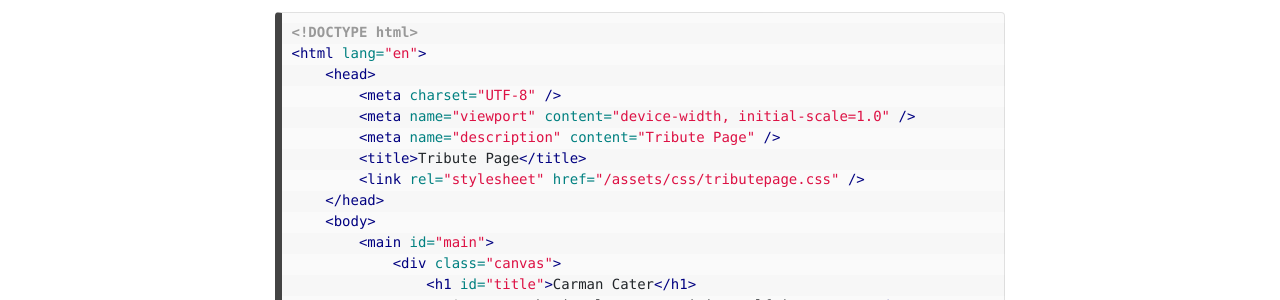
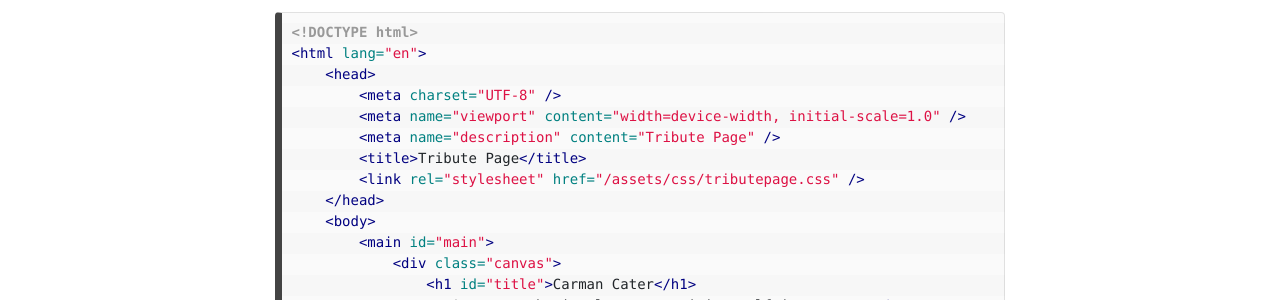
Before and after one commit to carmancater/carmancater.github.io, a Jekyll site: the page built from TributePageHTML.md, in a window 1280 px wide and 900 px high. Shown: the part 380-680 px from the top of the window. Built offline with Jekyll 4.4.1, drawn with Linux system fonts in a browser that asks for light colours; nearby versions of some CDN libraries.

Commit message:
Update TributePageHTML.md

```diff
--- a/TributePageHTML.md
+++ b/TributePageHTML.md
@@ -11,7 +11,7 @@
 <html lang="en">
     <head>
         <meta charset="UTF-8" />
-        <meta name="viewport" content="device-width, initial-scale=1.0" />
+        <meta name="viewport" content="width=device-width, initial-scale=1.0" />
         <meta name="description" content="Tribute Page" />
         <title>Tribute Page</title>
         <link rel="stylesheet" href="/assets/css/tributepage.css" />
```
